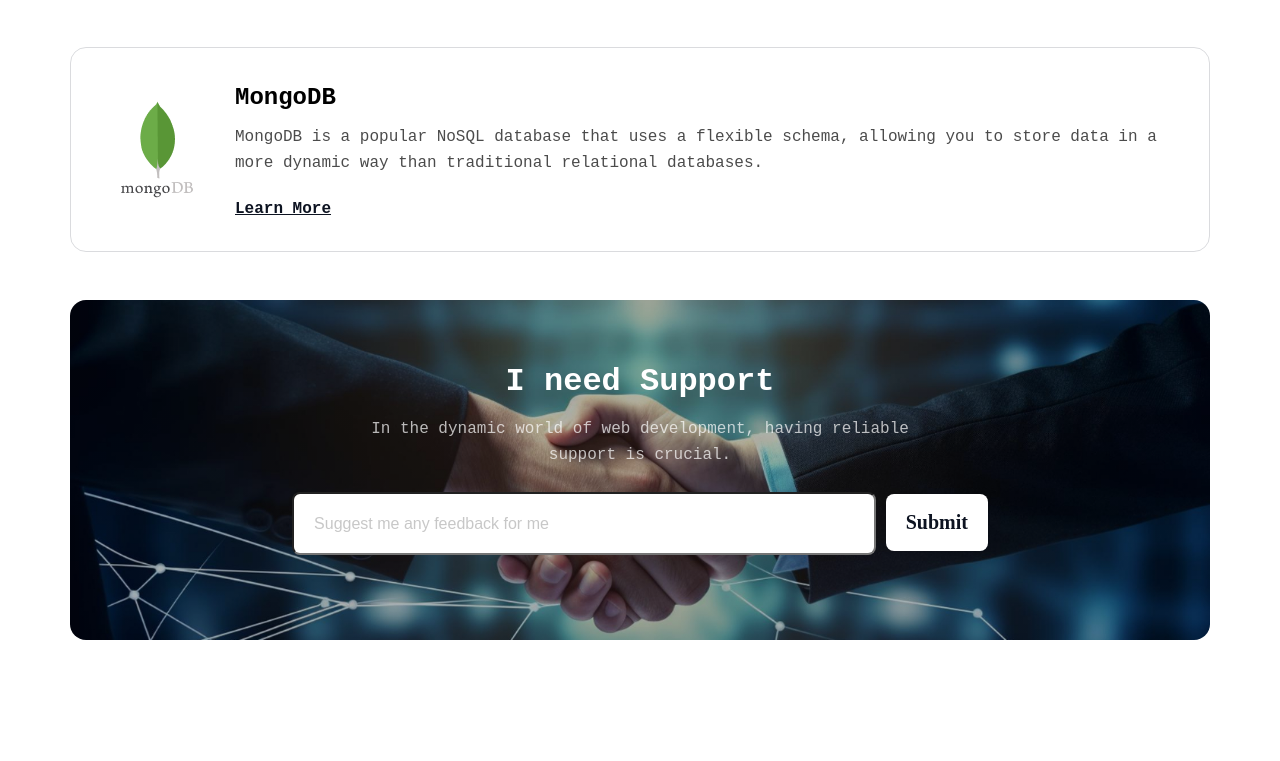
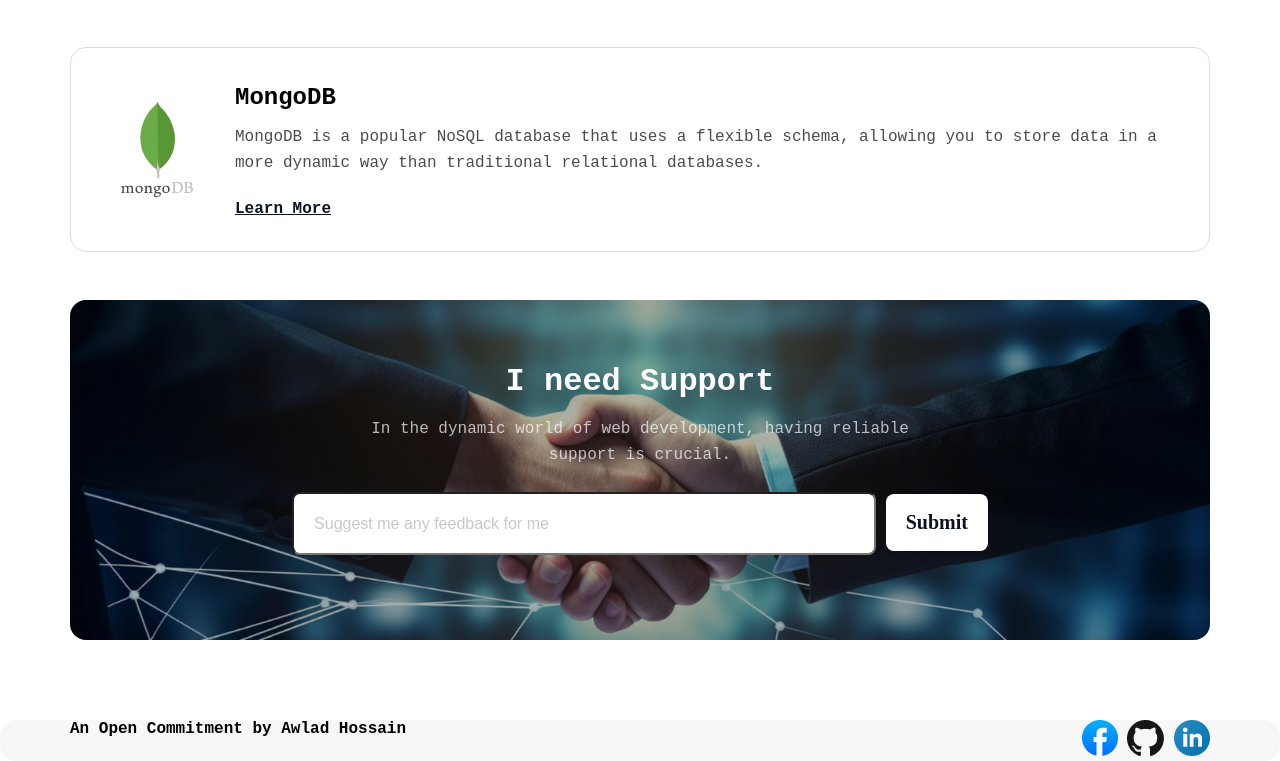
Before and after one commit to Erf-Tam/dev-portfolio, a plain HTML site: page index.html in a window 1280 px wide. Shown: the part 4500-5261 px from the top of the page. Before the commit the page ends 5140 px from the top, so only its background shows below. Drawn offline with Linux system fonts and the light colour scheme; a web font is replaced by a local one.

Commit message:
footer section created

```diff
--- a/index.html
+++ b/index.html
@@ -177,10 +177,16 @@
                 </div>
          </section>
     </main>
-
     <!-- Footer Section -->
-    <footer>
-
+    <footer class="footer-section">
+        <div class="section-width footer-items">
+            <h4>An Open Commitment by Awlad Hossain</h4>
+            <div class="social-icons">
+                <img src="./assets/facebook.png" alt="">
+                <img src="./assets/github.png" alt="">
+                <img src="./assets/linkedin-icon 1.png" alt="">
+            </div>
+        </div>
     </footer>
 </body>
 
--- a/styles/style.css
+++ b/styles/style.css
@@ -346,3 +346,14 @@
     text-align: center;
     background-color: #FFFFFF;
 }
+
+/* Footer Styles */
+.footer-section {
+    margin-top: 80px;
+    border-radius: 16px;
+    background: rgba(13, 19, 33, 0.03);
+}
+.footer-items{
+    display: flex;
+    justify-content: space-between;
+}
```
